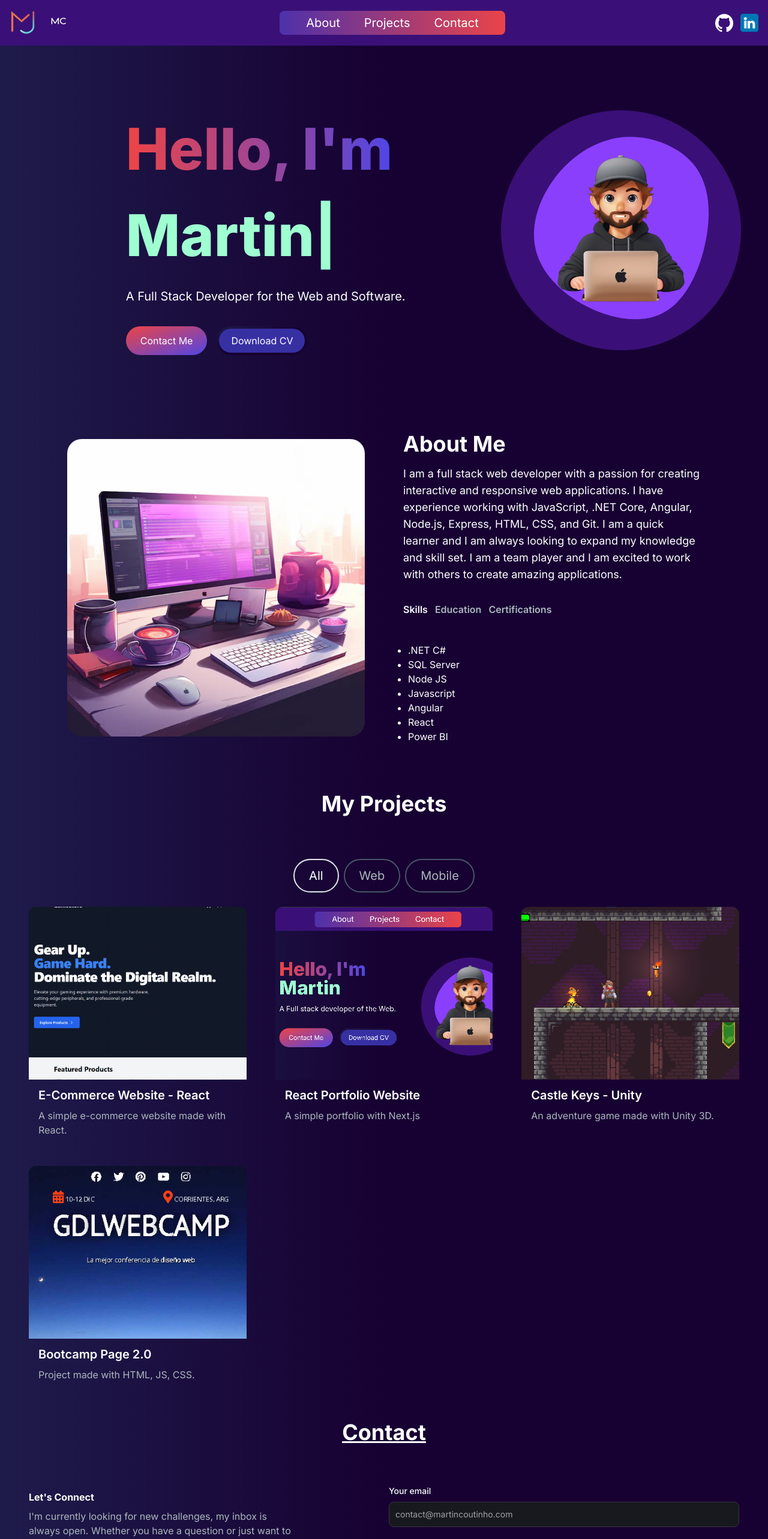
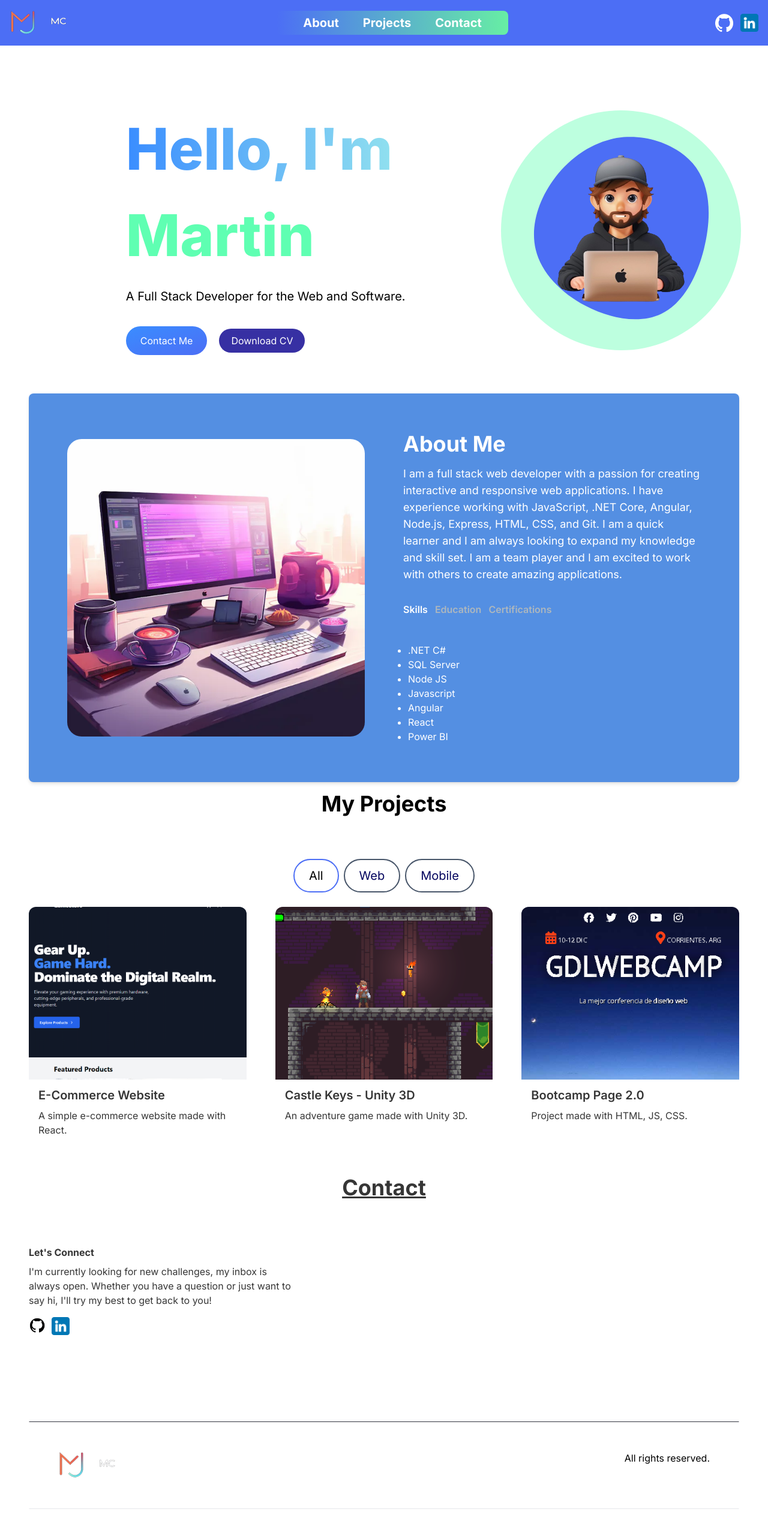
Before and after one commit to martincout/portfolio-next, a Next.js app: page / in a window 1280 px wide. Shown: the top 2566 px of the page at 60% size. After the commit the page ends 2532 px from the top, so only its background shows below. Built offline with nearby package versions, Linux system fonts and the light colour scheme.

Commit message:
new theme added, removed contact form and a few improvments

```diff
--- a/src/app/components/AboutSection.jsx
+++ b/src/app/components/AboutSection.jsx
@@ -54,8 +54,8 @@ const AboutSection = () => {
   };
 
   return (
-    <section id="about">
-      <div className="md:grid md:grid-cols-2 gap-8 items-center py-8 px-4 xl:gap-16 sm:py-16 xl:px-16">
+    <section id="about" className="text-white ">
+      <div className="bg-[#548fe2] p-8 rounded-lg shadow-md md:grid md:grid-cols-2 gap-8 items-center py-8 px-4 xl:gap-16 sm:py-16 xl:px-16">
         <motion.img src="/images/about.webp"
           width={500} height={500}
           className="drag-none rounded-3xl"
--- a/src/app/components/EmailSection.jsx
+++ b/src/app/components/EmailSection.jsx
@@ -46,27 +46,27 @@ const EmailSection = () => {
       >
         {/* <div className="bg-[radial-gradient(ellipse_at_center,_var(--tw-gradient-stops))] from-primary-900 to-transparent rounded-full h-80 w-80 z-0 blur-lg absolute top-3/4 -left-4 transform -translate-x-1/2 -translate-1/2 -z-1"></div> */}
         <div className="z-10">
-          <h5 className="text-4x1 font-bold text-white my-2">
+          <h5 className="text-4x1 font-bold  my-2">
             Let&apos;s Connect
           </h5>
-          <p className="text-[#ADB7BE] mb-4 max-w-md">
+          <p className="mb-4 max-w-md">
             {" "}
             I&apos;m currently looking for new challenges, my inbox is always
             open. Whether you have a question or just want to say hi, I&apos;ll
             try my best to get back to you!
           </p>
           <div className="socials flex flex-row gap-2">
-            <Link href="github.com">
-              <Image src="/github-mark-white.png" width={30} height={30}
+            <Link href="https://github.com/martincout" target="_blank">
+              <Image src="/github-icon.png" width={30} height={30}
                 alt="Github Icon" />
             </Link>
-            <Link href="linkedin.com">
+            <Link href="https://www.linkedin.com/in/martincout/" target="_blank">
               <Image src="/linkedin.png" width={30} height={30}
                 alt="Linkedin Icon" />
             </Link>
           </div>
         </div>
-        <div>
+        {/* <div>
           {emailSubmitted ? (
             <p className="text-green-500 text-sm mt-2">
               Email sent successfully!
@@ -76,7 +76,7 @@ const EmailSection = () => {
               <div className="mb-6">
                 <label
                   htmlFor="email"
-                  className="text-white block mb-2 text-sm font-medium"
+                  className="block mb-2 text-sm font-medium"
                 >
                   Your email
                 </label>
@@ -85,14 +85,14 @@ const EmailSection = () => {
                   type="email"
                   id="email"
                   required
-                  className="bg-[#18191E] border border-[#33353F] placeholder-[#9CA2A9] text-gray-100 text-sm rounded-lg block w-full p-2.5"
+                  className=" border border-[#33353F] placeholder-[#9CA2A9] text-gray-100 text-sm rounded-lg block w-full p-2.5"
                   placeholder="contact@martincoutinho.com"
                 />
               </div>
               <div className="mb-6">
                 <label
                   htmlFor="subject"
-                  className="text-white block text-sm mb-2 font-medium"
+                  className="block text-sm mb-2 font-medium"
                 >
                   Subject
                 </label>
@@ -101,33 +101,33 @@ const EmailSection = () => {
                   type="text"
                   id="subject"
                   required
-                  className="bg-[#18191E] border border-[#33353F] placeholder-[#9CA2A9] text-gray-100 text-sm rounded-lg block w-full p-2.5"
+                  className=" border border-[#33353F] placeholder-[#9CA2A9] text-gray-100 text-sm rounded-lg block w-full p-2.5"
                   placeholder="Just saying hi"
                 />
               </div>
               <div className="mb-6">
                 <label
                   htmlFor="message"
-                  className="text-white block text-sm mb-2 font-medium"
+                  className=" block text-sm mb-2 font-medium"
                 >
                   Message
                 </label>
                 <textarea
                   name="message"
                   id="message"
-                  className="bg-[#18191E] border border-[#33353F] placeholder-[#9CA2A9] text-gray-100 text-sm rounded-lg block w-full p-2.5"
+                  className=" border border-[#33353F] placeholder-[#9CA2A9] text-gray-100 text-sm rounded-lg block w-full p-2.5"
                   placeholder="Let's talk about..."
                 />
               </div>
               <button
                 type="submit"
-                className="bg-secondary hover:bg-indigo-500 transition-colors delay-10 text-white font-medium py-2.5 px-5 rounded-lg w-full"
+                className="bg-primary hover:bg-indigo-500 transition-colors delay-10 text-white font-medium py-2.5 px-5 rounded-lg w-full"
               >
                 Send Message
               </button>
             </form>
           )}
-        </div>
+        </div> */}
       </section>
     </div>
 
--- a/src/app/components/Footer.jsx
+++ b/src/app/components/Footer.jsx
@@ -8,7 +8,7 @@ const Footer = () => {
         <span>
           <Image src="/MC.png" width={100} height={100}/>
         </span>
-        <p className="text-slate-100">All rights reserved.</p>
+        <p className="text-black">All rights reserved.</p>
       </div>
     </footer>
   );
--- a/src/app/components/HeroSection.jsx
+++ b/src/app/components/HeroSection.jsx
@@ -16,13 +16,13 @@ const HeroSection = () => {
           transition={{ duration: 0.5 }}
           className="col-span-8 place-self-center text-center sm:text-left justify-self-center"
         >
-          <h1 className=" mb-4 text-4xl sm:text-5xl lg:text-8xl lg:leading-normal font-extrabold select-none">
-            <span className="bg-gradient-to-r from-red-500 to-indigo-600 bg-clip-text text-transparent">
+          <h1 className="mb-4 text-4xl sm:text-5xl lg:text-8xl lg:leading-normal font-extrabold select-none">
+            <span className="bg-gradient-to-r from-[#3A8DFF] to-[#90e0ef] bg-clip-text text-transparent">
               Hello, I&apos;m{" "}
             </span>
             <br></br>
             <TypeAnimation
-              className="text-[#9fffd1]"
+              className="text-[#5fffb2]"
               sequence={[
                 "Martin",
                 5000
@@ -32,18 +32,19 @@ const HeroSection = () => {
               speed={5}
             />
           </h1>
-          <p className="text-dark text-base sm:text-lg mb-6 lg:text-xl">
+          <p className="text-dark text-base sm:text-lg mb-6 lg:text-xl text-black">
             A Full Stack Developer for the Web and Software.
           </p>
           <div>
             <Link
               href="/#contact"
-              className="px-6 from-red-500 to-indigo-600 transition-all ease-in-out hover:-translate-y-1 hover:from-green-500 hover:to-indigo-500 inline-block py-3 w-full sm:w-fit rounded-full mr-4 bg-gradient-to-br from-primary-500 to-secondary-500 text-white"
+              className="px-6 from-[#3A8DFF] to-primary transition-all ease-in-out hover:-translate-y-1 hover:from-green-500 hover:to-indigo-500 inline-block py-3 w-full sm:w-fit rounded-full mr-4 bg-gradient-to-br from-primary-500 to-secondary-500 text-white"
             >
               Contact Me
             </Link>
             <Link
-              href="/"
+              href="https://drive.google.com/file/d/1_ca0A5zuv0yngo5hXyKo5bRZpfTylQ7n/view?usp=sharing"
+              target="_blank"
               className="px-1 inline-block py-1 w-full sm:w-fit rounded-full bg-gradient-to-br from-primary-500 to-secondary-500 hover:bg-slate-800 text-white mt-3"
             >
               <span className="block transition-transform ease-in-out hover:scale-110 bg-indigo-800 hover:bg-indigo-500 rounded-full px-5 py-2">
@@ -58,9 +59,9 @@ const HeroSection = () => {
           transition={{ duration: 0.5 }}
           className="col-span-4 place-self-center mt-4 lg:mt-0"
         >
-          <div className="rounded-full bg-primary w-[250px] h-[250px] lg:w-[400px] lg:h-[400px] relative">
+          <div className="rounded-full bg-[#bdffdf] w-[250px] h-[250px] lg:w-[400px] lg:h-[400px] relative">
             <svg viewBox="0 0 200 200" xmlns="http://www.w3.org/2000/svg">
-              <path fill="#8A3FFC" d="M62.7,-52.1C75.2,-34.3,75.1,-8.6,69.2,15.2C63.3,39,51.6,61,33.6,69.6C15.5,78.3,-8.9,73.7,-29.4,63C-49.8,52.4,-66.4,35.6,-71.1,16C-75.8,-3.7,-68.5,-26.3,-54.7,-44.3C-40.9,-62.3,-20.4,-75.8,2.3,-77.7C25.1,-79.5,50.2,-69.8,62.7,-52.1Z" transform="translate(100 100)" />
+              <path fill="#4C6EF5" d="M62.7,-52.1C75.2,-34.3,75.1,-8.6,69.2,15.2C63.3,39,51.6,61,33.6,69.6C15.5,78.3,-8.9,73.7,-29.4,63C-49.8,52.4,-66.4,35.6,-71.1,16C-75.8,-3.7,-68.5,-26.3,-54.7,-44.3C-40.9,-62.3,-20.4,-75.8,2.3,-77.7C25.1,-79.5,50.2,-69.8,62.7,-52.1Z" transform="translate(100 100)" />
             </svg>
             <Image
               src="/hero.png"
--- a/src/app/components/NavLink.jsx
+++ b/src/app/components/NavLink.jsx
@@ -4,7 +4,7 @@ const NavLink = ({ href, title }) => {
   return (
     <Link
       href={href}
-      className="block py-2 pl-3 pr-4 text-white sm:text-xl transition hover:scale-110
+      className="block font-bold py-2 pl-3 pr-4 text-white sm:text-xl transition hover:scale-110
        md:p-0
       "
     >
--- a/src/app/components/Navbar.jsx
+++ b/src/app/components/Navbar.jsx
@@ -50,7 +50,7 @@ const Navbar = () => {
             </button>
           )}
         </div>
-        <div className="menu hidden md:block md:w-auto bg-gradient-to-r from-[#4e31aa] to-[#ea4449] h-10 rounded-lg px-10" id="navbar">
+        <div className="menu hidden md:block md:w-auto bg-gradient-to-r from-primary to-[#67eea4] h-10 rounded-lg px-10" id="navbar">
           <ul className="flex items-center p-4 md:p-0 md:flex-row md:space-x-8 mt-0 h-full">
             {navLinks.map((link, index) => (
               <li key={index}>
--- a/src/app/components/ProjectCard.jsx
+++ b/src/app/components/ProjectCard.jsx
@@ -26,9 +26,9 @@ const ProjectCard = ({ imgUrl, title, description, gitUrl, previewUrl }) => {
           </Link>
         </div>
       </div>
-      <div className="text-white rounded-b-xl mt-3 bg-[#181818]py-6 px-4">
+      <div className=" rounded-b-xl mt-3 bg-[#181818]py-6 px-4">
         <h5 className="text-xl font-semibold mb-2">{title}</h5>
-        <p className="text-[#ADB7BE]">{description}</p>
+        <p className="">{description}</p>
       </div>
     </div>
   );
--- a/src/app/components/ProjectTag.jsx
+++ b/src/app/components/ProjectTag.jsx
@@ -2,8 +2,8 @@ import React from "react";
 
 const ProjectTag = ({ name, onClick, isSelected }) => {
   const buttonStyles = isSelected
-    ? "text-white border-primary-500"
-    : "text-[#ADB7BE] border-slate-600 hover:border-white";
+    ? "border-primary"
+    : "text-[#03045e] border-slate-600 hover:border-[#0077B6]";
   return (
     <button
       className={`${buttonStyles} rounded-full border-2 px-6 py-3 text-xl cursor-pointer`}
--- a/src/app/components/ProjectsSection.jsx
+++ b/src/app/components/ProjectsSection.jsx
@@ -7,7 +7,7 @@ import { motion, useInView } from "framer-motion";
 const projectsData = [
   {
     id: 1,
-    title: "E-Commerce Website - React",
+    title: "E-Commerce Website",
     description: "A simple e-commerce website made with React.",
     image: "/images/projects/e-commerce.png",
     tag: ["All", "Web"],
@@ -16,16 +16,7 @@ const projectsData = [
   },
   {
     id: 2,
-    title: "React Portfolio Website",
-    description: "A simple portfolio with Next.js",
-    image: "/images/projects/portfolio.png",
-    tag: ["All", "Web"],
-    gitUrl: "/",
-    previewUrl: "/",
-  },
-  {
-    id: 3,
-    title: "Castle Keys - Unity",
+    title: "Castle Keys - Unity 3D",
     description: "An adventure game made with Unity 3D.",
     image: "/images/projects/castlekeys.png",
     tag: ["All", "Mobile"],
@@ -33,7 +24,7 @@ const projectsData = [
     previewUrl: "https://martincou.itch.io/castle-keys",
   },
   {
-    id: 4,
+    id: 3,
     title: "Bootcamp Page 2.0",
     description: "Project made with HTML, JS, CSS.",
     image: "/images/projects/bootcamp.png",
@@ -63,10 +54,10 @@ const ProjectsSection = () => {
 
   return (
     <section id="projects">
-      <h2 className="text-center text-4xl font-bold text-white mt-4 mb-8 md:mb-12">
+      <h2 className="text-center text-4xl font-bold text-black mt-4 mb-8 md:mb-12">
         My Projects
       </h2>
-      <div className="text-white flex flex-row justify-center items-center gap-2 py-6">
+      <div className="text-black flex flex-row justify-center items-center gap-2 py-6">
         <ProjectTag
           onClick={handleTagChange}
           name="All"
--- a/src/app/globals.css
+++ b/src/app/globals.css
@@ -36,13 +36,8 @@
 }
 
 body {
-  color: white;
-  background: linear-gradient(
-      to bottom,
-      transparent,
-      rgb(var(--background-end-rgb))
-    )
-    rgb(var(--background-start-rgb));
+  color: rgb(54, 54, 54);
+
 }
 
 @layer utilities {
--- a/src/app/page.tsx
+++ b/src/app/page.tsx
@@ -10,8 +10,7 @@ import AchievementsSection from "./components/AchievementsSection"
 export default function Home() {
   return (
     <main className="flex min-h-screen flex-col
-    before:animated-background bg-gradient-to-r
-    from-indigo-950 via-[#170132] to-[#170132]">
+    before:animated-background  ">
        <Navbar />
       <div className="container mt-24 mx-auto px-12 py-4">
           <HeroSection />
--- a/tailwind.config.ts
+++ b/tailwind.config.ts
@@ -20,7 +20,7 @@ const config: Config = {
     },
     colors: {
       ...colors,
-      primary: '#3A1078',
+      primary: '#4C6EF5',
       secondary: '#4E31AA',
       third: '#3795BD',
       background: '#170132'
```
Also changed, not shown: public/github-icon.png (added).
